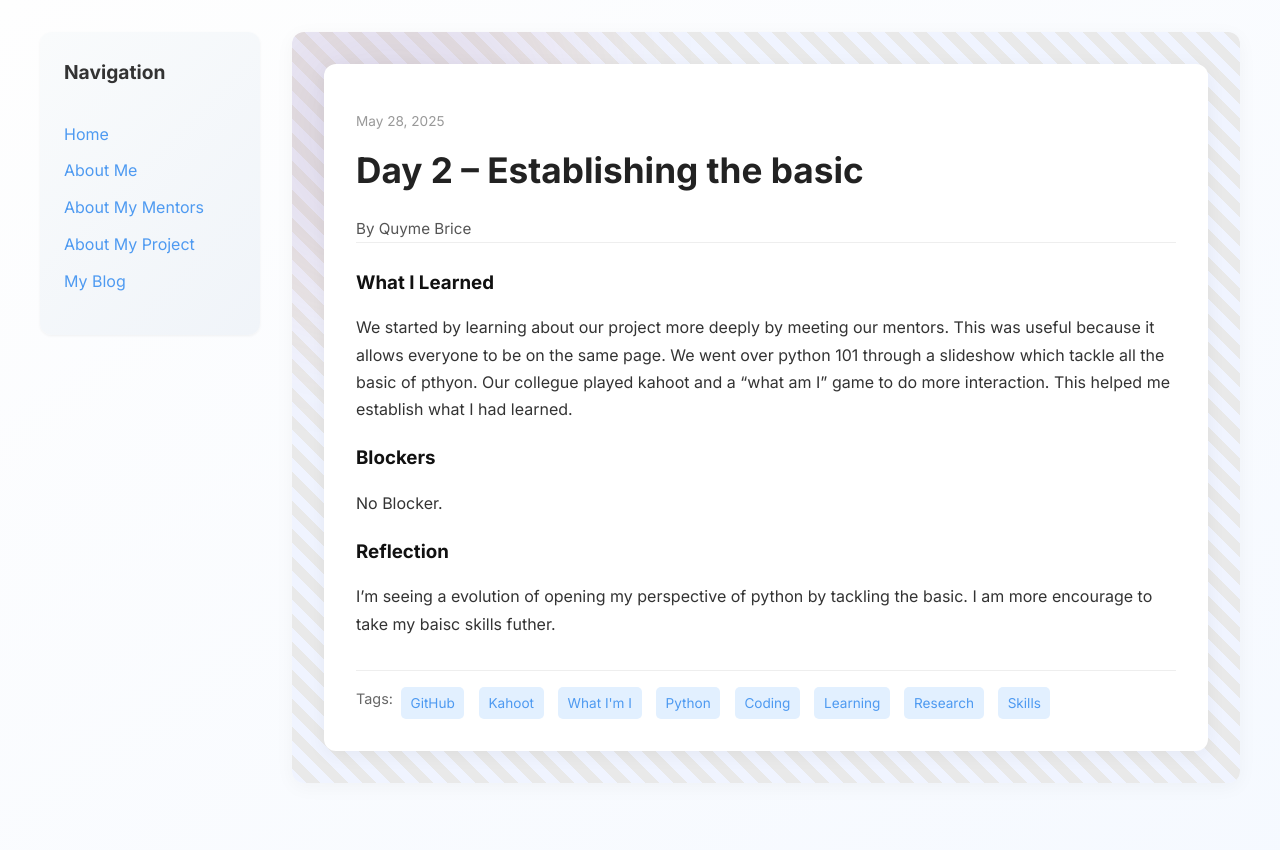
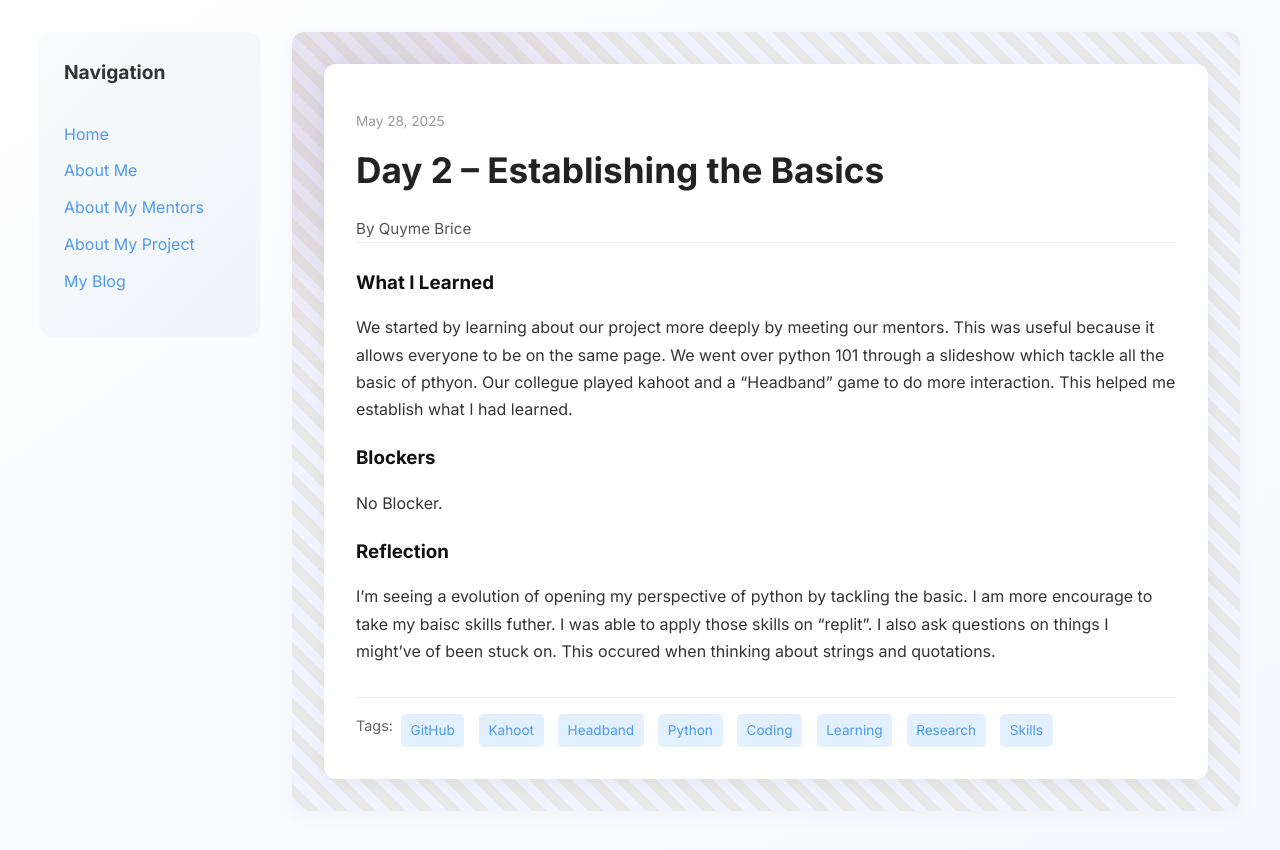
Before and after one commit to Qubri2/Qubri2.github.io, a Jekyll site: the page built from _posts/2025-05-28-day-2.md, in a window 1280 px wide. Shown: the top 850 px of the page. Built offline with Jekyll 4.4.1, drawn with Linux system fonts in a browser that asks for light colours.

Commit message:
Update 2025-05-28-day-2.md

```diff
--- a/_posts/2025-05-28-day-2.md
+++ b/_posts/2025-05-28-day-2.md
@@ -1,13 +1,13 @@
 ---
 layout: post
-title: "Day 2 – Establishing the basic"
+title: "Day 2 – Establishing the Basics"
 date: 2025-05-28
 author: Quyme Brice
 permalink: /day2.html
-tags: ["GitHub", "Kahoot", "What I'm I", "Python", "Coding", "Learning", "Research", "Skills"]
+tags: ["GitHub", "Kahoot", "Headband", "Python", "Coding", "Learning", "Research", "Skills"]
 
 what_i_learned: |
-  We started by learning about our project more deeply by meeting our mentors. This was useful because it allows everyone to be on the same page. We went over python 101 through a slideshow which tackle all the basic of pthyon. Our collegue played kahoot and a "what am I" game to do more interaction. This helped me establish what I had learned.
+  We started by learning about our project more deeply by meeting our mentors. This was useful because it allows everyone to be on the same page. We went over python 101 through a slideshow which tackle all the basic of pthyon. Our collegue played kahoot and a "Headband" game to do more interaction. This helped me establish what I had learned.
 
 
 
@@ -15,5 +15,5 @@ blockers: |
   No Blocker.
 
 reflection: |
-  I'm seeing a evolution of opening my perspective of python by tackling the basic. I am more encourage to take my baisc skills futher.
+  I'm seeing a evolution of opening my perspective of python by tackling the basic. I am more encourage to take my baisc skills futher. I was able to apply those skills on "replit". I also ask questions on things I might've of been stuck on. This occured when thinking about strings and quotations.
 ---
```
